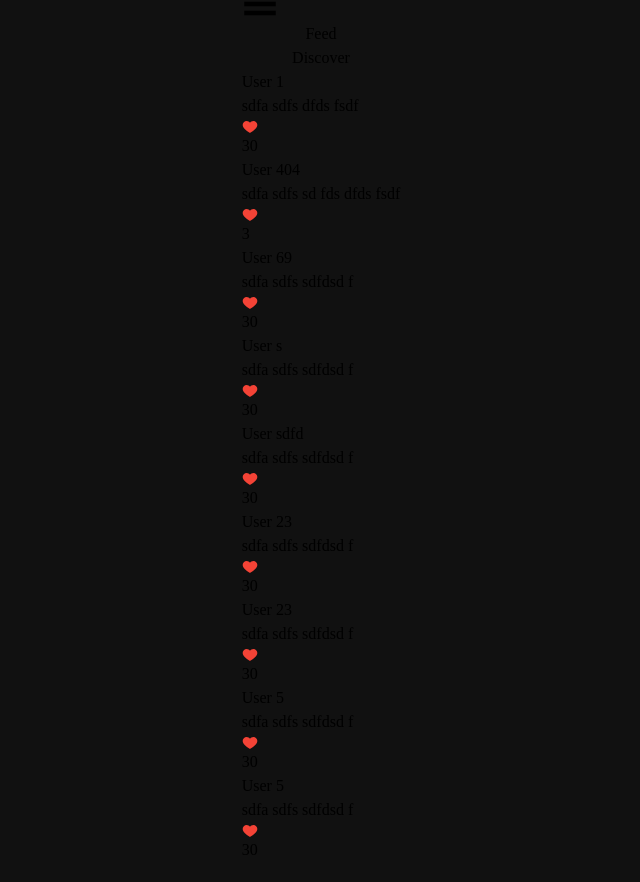
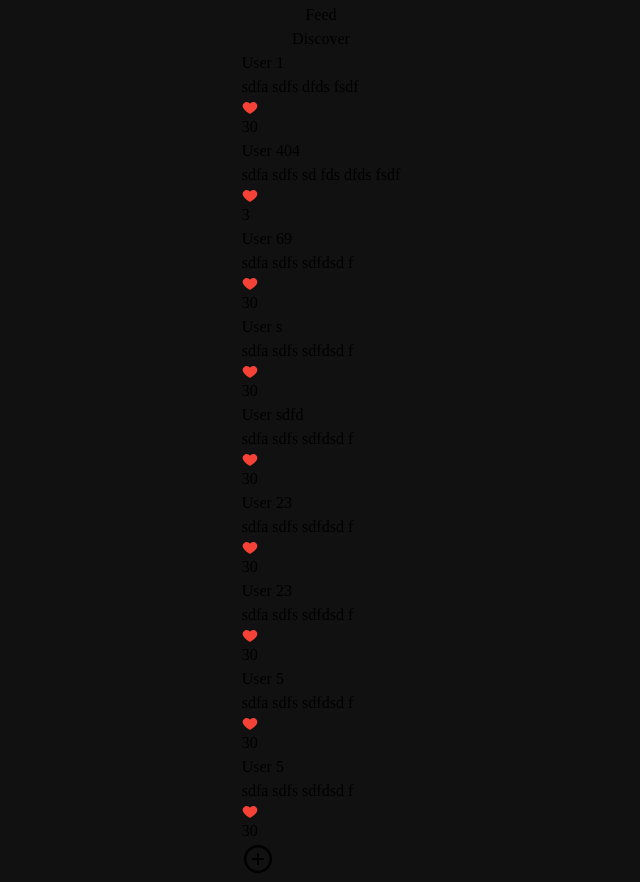
Before and after one commit to AbhishekChoudhari42/DevmatchUI, a React (Vite) app in the folder devmatchui/: page / in a window 1280 px wide. Shown: the whole page, without its empty margins (319-959 px from the left). Built offline with nearby package versions, Linux system fonts and the light colour scheme.

Commit message:
create post button added

```diff
--- a/devmatchui/src/App.jsx
+++ b/devmatchui/src/App.jsx
@@ -13,6 +13,7 @@ function App() {
           </div>
           {/* Feed */}
           <FeedContainer className="w-1/3"/>
+
           <div className="w-0 bg-gray-600 md:w-1/3 ">
 
           </div>
--- a/devmatchui/src/components/Container/FeedContainer.jsx
+++ b/devmatchui/src/components/Container/FeedContainer.jsx
@@ -1,10 +1,15 @@
 import { useState } from "react"
 import Post from "../Post/Post"
 import { check } from "../../utils/check"
+import {AiOutlinePlusCircle} from 'react-icons/ai'
+
 const FeedContainer = () => {
 
-const [feedToggle,setFeedToggle] = useState(true)
 
+const FEED = 'feed'
+const DISCOVER = 'discover'
+const [feedToggle,setFeedToggle] = useState(FEED)
+const [createPost, setCreatePost] = useState(false)
 
 let feed = [
 
@@ -22,30 +27,42 @@ let feed = [
 
   return (
     <div className="w-full bg-black px-2  ">
-        <div  className="p-[4px] flex w-full max-h-[100px] mb-2 rounded-md bg-neutral-400 max-h-[100px]">
+        <div  className="p-[4px] flex w-full max-h-[100px] mb-4 rounded-md bg-neutral-400 max-h-[100px]">
 
-            <div onClick={()=>{setFeedToggle(!feedToggle)}} className={`w-1/2 p-2 center rounded-md ${check(feedToggle,'bg-black text-white','bg-neutral-400')}`}>
+            <div onClick={()=>{setFeedToggle(FEED)}} className={`w-1/2 p-2 center rounded-md ${check(feedToggle === FEED,'bg-black text-white','bg-neutral-400')}`}>
                 Feed
             </div>
 
-            <div onClick={()=>{setFeedToggle(!feedToggle)}} className={`w-1/2 p-2 center rounded-md ${check(!feedToggle,'bg-black text-white','bg-neutral-400')}`}>
+            <div onClick={()=>{setFeedToggle(DISCOVER)}} className={`w-1/2 p-2 center rounded-md ${check(feedToggle === DISCOVER,'bg-black text-white','bg-neutral-400')}`}>
                 Discover
             </div>
         </div>
 
-       { feedToggle ? <div className="w-full h-5/6 pb-16 overflow-y-scroll">
+       { (feedToggle === FEED) ? (<div className="w-full relative h-5/6 pb-16 overflow-y-scroll">
         {
             feed && feed.map((data,index)=>{
 
                 return <Post key={index} data={data}/>
 
             })
+
+
         }
-        </div> :
 
-            <div className="text-white">
-                Match crow frens
-            </div>
+        {/* add post button */}
+
+        <button onClick={()=>{setCreatePost(!createPost)}} className="fixed bg-white bottom-8 right-8 p-2 rounded-full "  > <AiOutlinePlusCircle className={`${check(createPost,'rotate-45','rotate-0')}`} size={32} /> </button>
+
+
+
+
+        </div>) :
+
+           (<div className="text-white">
+
+                        Match crow frens
+
+           </div>)
         }
     </div>
   )
--- a/devmatchui/src/components/Navigation/Navigation.jsx
+++ b/devmatchui/src/components/Navigation/Navigation.jsx
@@ -1,16 +1,24 @@
+import { useState } from 'react'
 import {GiHamburgerMenu} from 'react-icons/gi'
+import {AiOutlineCloseCircle} from 'react-icons/ai'
 const Navigation = () => {
 
+    const [menu,setMenu] = useState(true)
+
     return (
+
 
         <div className="absolute top-0 left-0 flex items-center justify-between w-full h-16 bg-black px-4 text-white border-b-2 border-neutral-900">
             <div className="flex items-center">
                 <h2 className="w-10 h-10 rounded-md text-sm  bg-purple-700 font-bold center">Dm</h2>
                 <h1 className="font-bold ml-2 text-2xl">DevMatch</h1>
             </div>
+
+
             <div>
-                <GiHamburgerMenu size="36"/>
+                    {menu ? <GiHamburgerMenu onClick={()=>setMenu(false)} size="36" /> : <AiOutlineCloseCircle color={'white'} onClick={()=>setMenu(true)} size="36" />}
             </div>
+
         </div>
   )
 }
```
Also changed, not shown: devmatchui/src/components/Input/CreatePost.jsx (added, +11 -0 lines), 1 other file (tests, documents, lock files or other folders).
